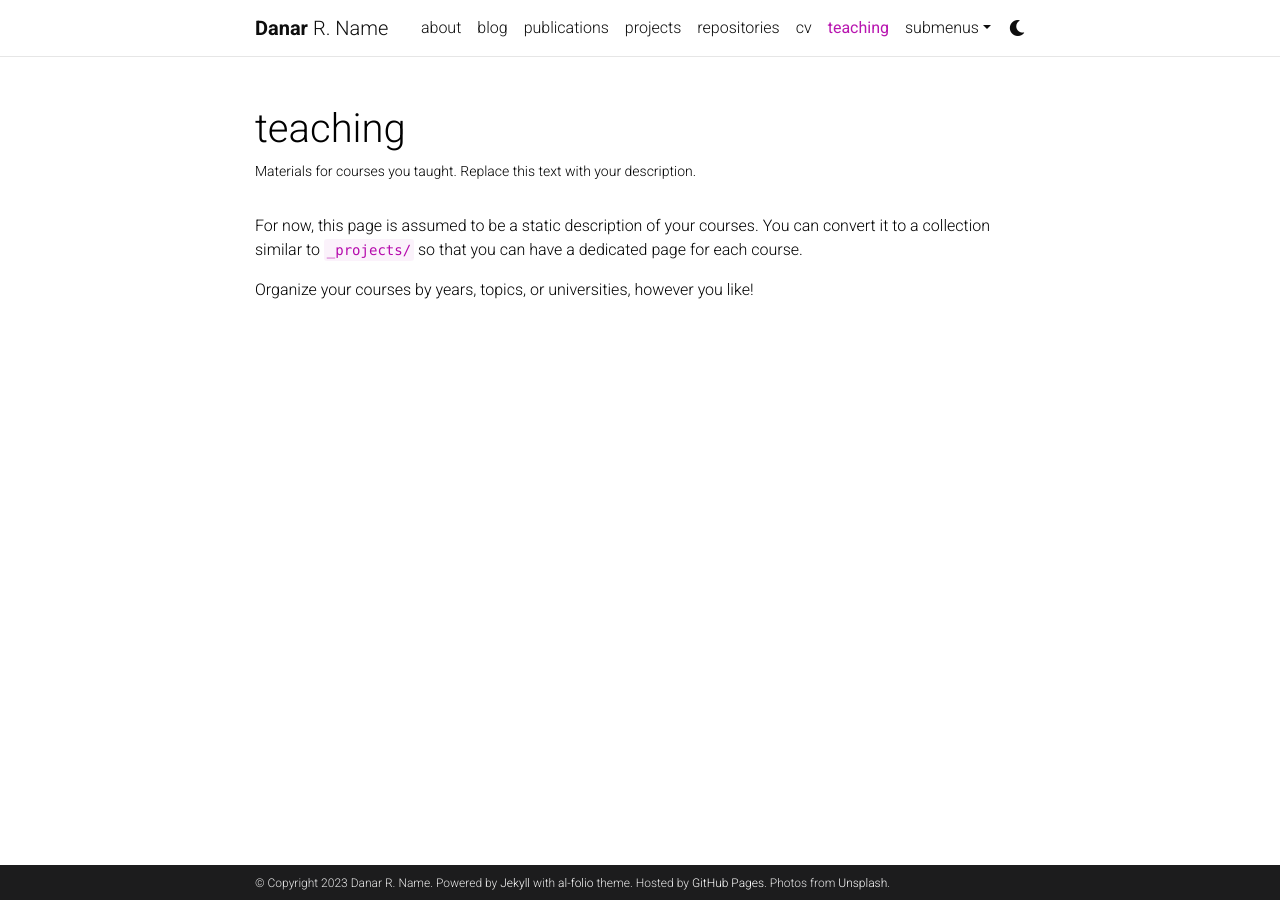
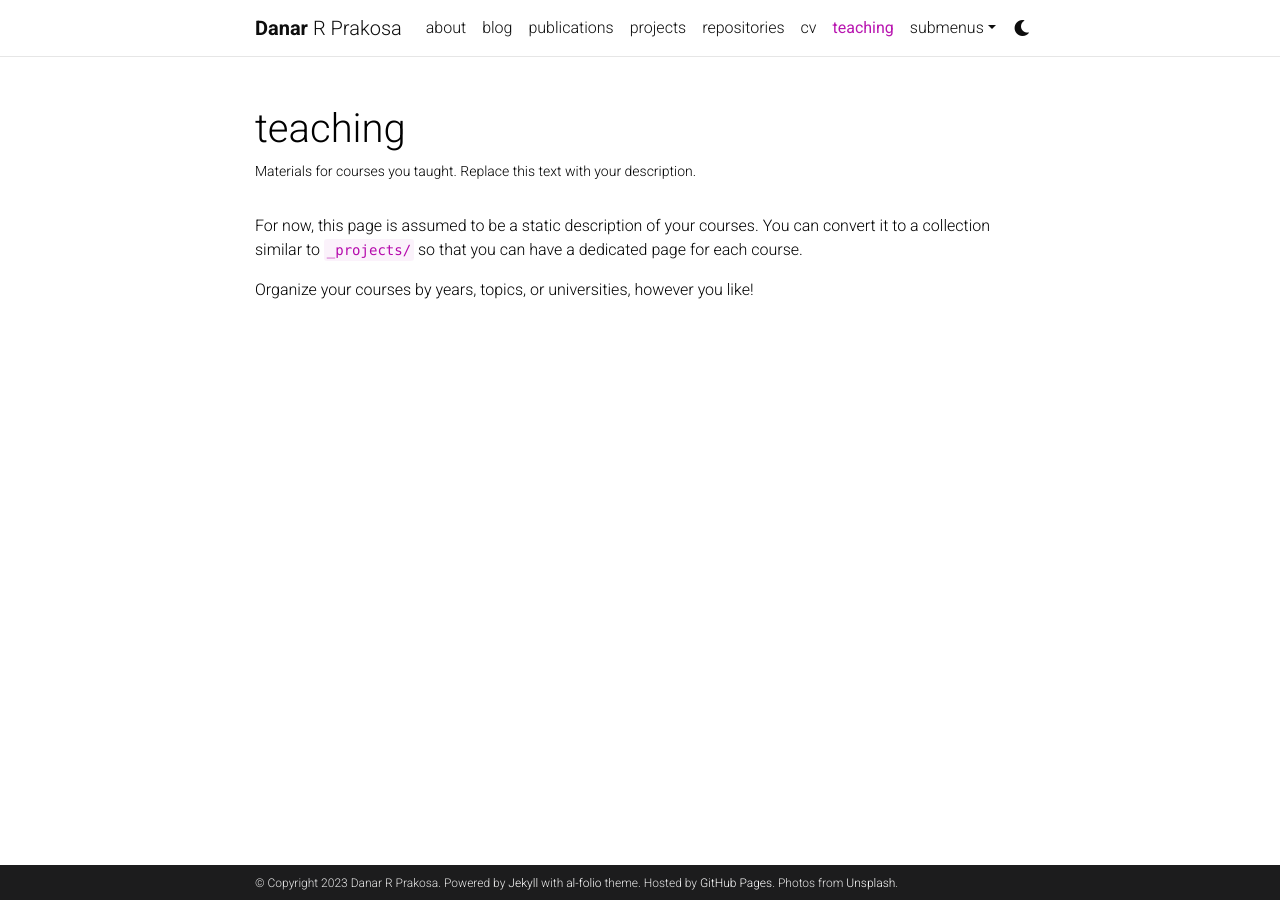
Before and after one commit to dprakosa/dprakosa.github.io, a Jekyll site: the page built from _pages/teaching.md, in a window 1280 px wide. Built offline with Jekyll 4.4.1, drawn with Linux system fonts in a browser that asks for light colours; comment, search, counter and statistics services are not loaded; a style sheet for code colours, icons or effects is not loaded.

Commit message:
Update _config.yml

```diff
--- a/_config.yml
+++ b/_config.yml
@@ -4,8 +4,8 @@
 
 title: blank # the website title (if blank, full name will be used instead)
 first_name: Danar
-middle_name: R.
-last_name: Name
+middle_name: R
+last_name: Prakosa
 email: you@example.com
 description: > # the ">" symbol means to ignore newlines until "footer_text:"
   A simple, whitespace theme for academics. Based on [*folio](https://github.com/bogoli/-folio) design.
```
